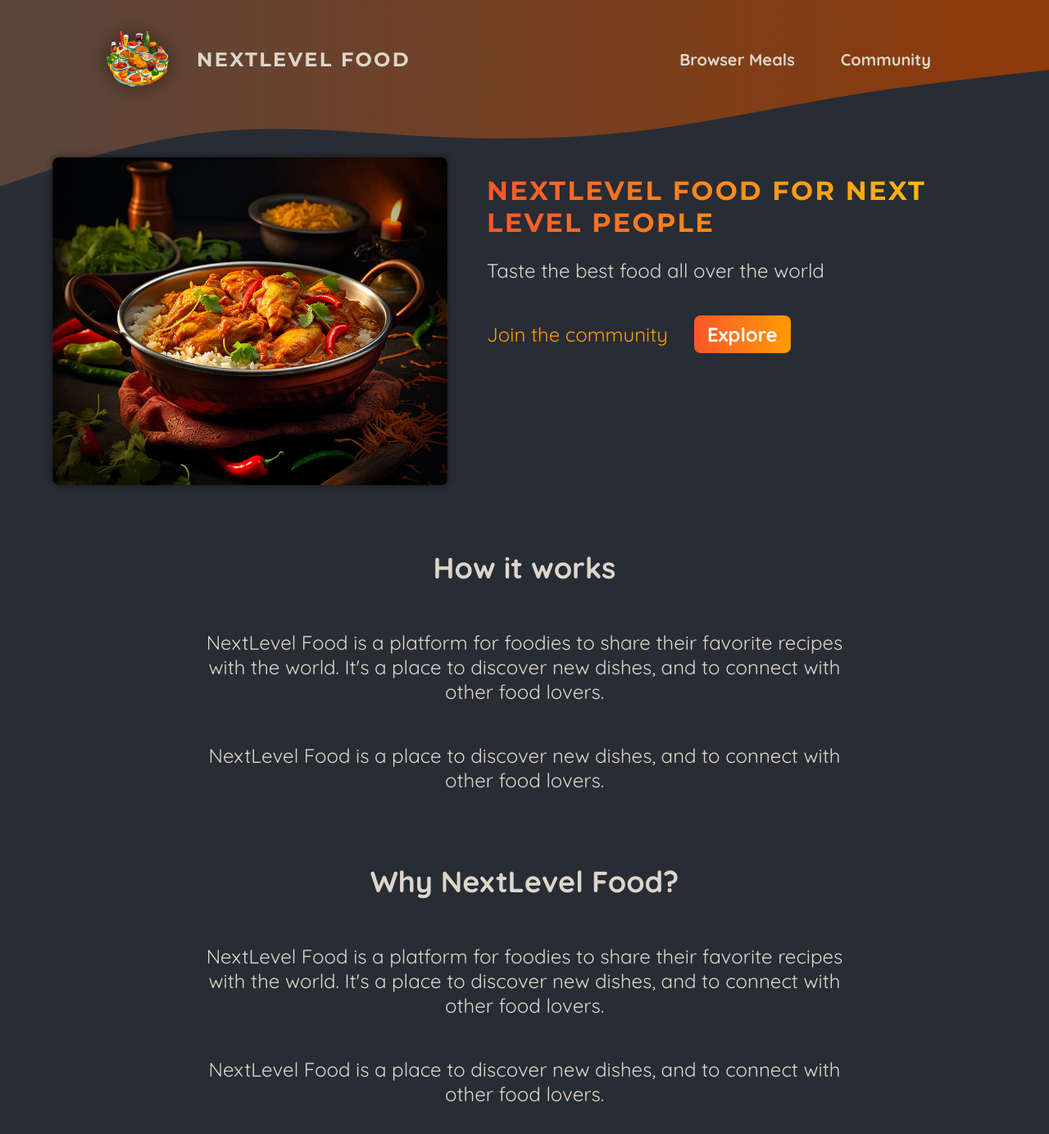
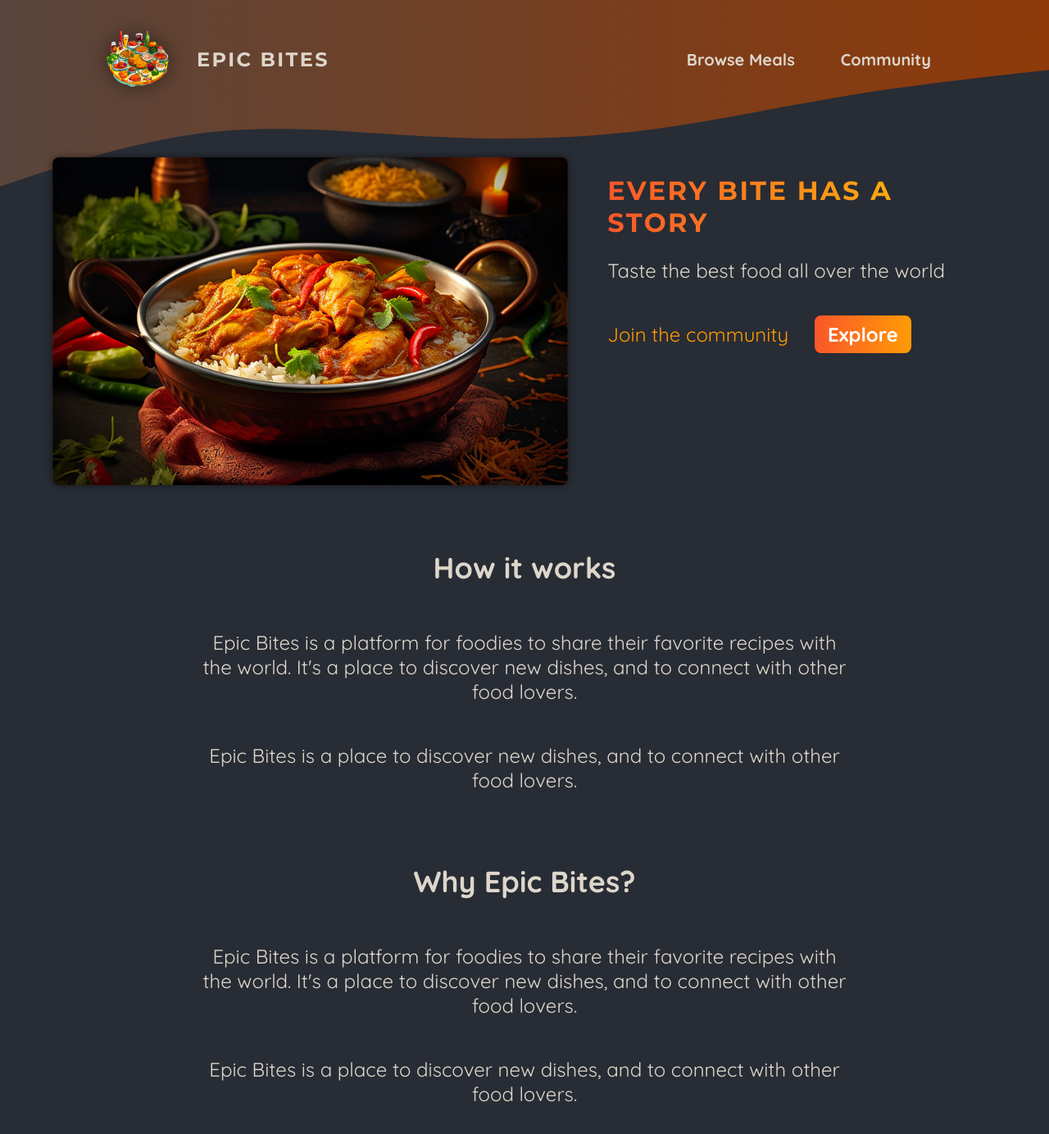
Before and after one commit to CalderonCodes/Meals-Webpage, a Next.js app: page / in a window 1280 px wide. Shown: the top 1384 px of the page at 82% size. Built offline with nearby package versions, Linux system fonts and the light colour scheme.

Commit message:
feat: update metadata :lipstick:

```diff
--- a/app/components/main-header/main-header.js
+++ b/app/components/main-header/main-header.js
@@ -16,13 +16,13 @@ function MainHeader() {
     <header className={classes.header}>
         <Link className={classes.logo} href='/'>
             <Image src={Logo} alt='A plat with food' priority/>
-            NextLevel Food
+            Epic Bites
         </Link>
 
         <nav className={classes.nav}>
             <ul>
                 <li>
-                    <Link href="/meals" className={path.startsWith('/meals') ?  classes.active : undefined}>Browser Meals</Link>
+                    <Link href="/meals" className={path.startsWith('/meals') ?  classes.active : undefined}>Browse Meals</Link>
                 </li>
                 <li>
                     <Link href="/community" className={path == '/community' ?  classes.active : undefined}>Community</Link>
--- a/app/layout.js
+++ b/app/layout.js
@@ -2,7 +2,7 @@ import MainHeader from './components/main-header/main-header';
 import './globals.css';
 
 export const metadata = {
-  title: 'NextLevel Food',
+  title: 'Epic Bites',
   description: 'Delicious meals, shared by a food-loving community.',
 };
 
--- a/app/page.js
+++ b/app/page.js
@@ -11,7 +11,7 @@ export default function Home() {
         </div>
         <div>
           <div className={classes.hero}>
-            <h1>NextLevel Food for Next level people</h1>
+            <h1>Every bite has a story</h1>
             <p>Taste the best food all over the world</p>
           </div>
 
@@ -26,25 +26,25 @@ export default function Home() {
       <section className={classes.section}>
           <h2>How it works</h2>
           <p>
-            NextLevel Food is a platform for foodies to share their favorite
+           Epic Bites is a platform for foodies to share their favorite
             recipes with the world. It&apos;s a place to discover new dishes, and to
             connect with other food lovers.
           </p>
           <p>
-            NextLevel Food is a place to discover new dishes, and to connect
+            Epic Bites is a place to discover new dishes, and to connect
             with other food lovers.
           </p>
         </section>
 
         <section className={classes.section}>
-          <h2>Why NextLevel Food?</h2>
+          <h2>Why Epic Bites?</h2>
           <p>
-            NextLevel Food is a platform for foodies to share their favorite
+            Epic Bites is a platform for foodies to share their favorite
             recipes with the world. It&apos;s a place to discover new dishes, and to
             connect with other food lovers.
           </p>
           <p>
-            NextLevel Food is a place to discover new dishes, and to connect
+            Epic Bites is a place to discover new dishes, and to connect
             with other food lovers.
           </p>
         </section>
```
Also changed, not shown: initdb.js (+32 -10 lines), app/page.module.css (line endings or trailing spaces).
